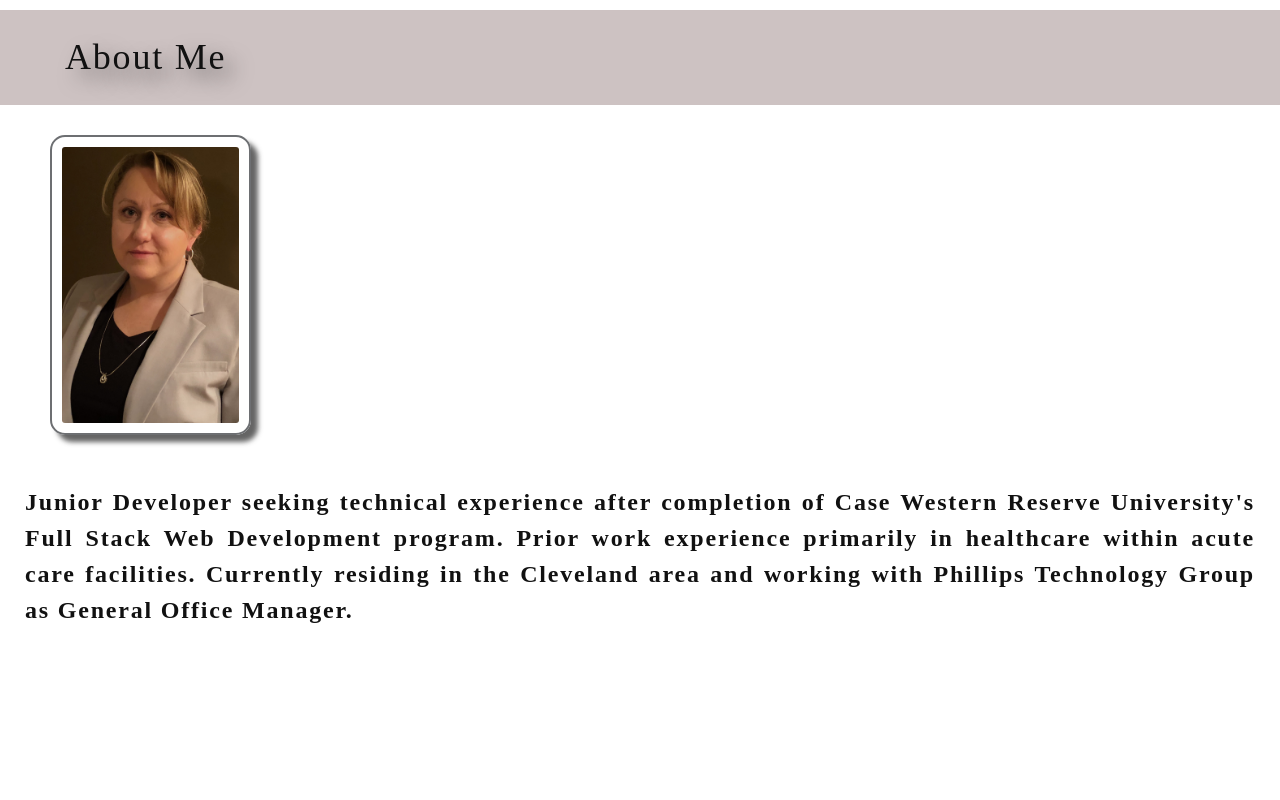
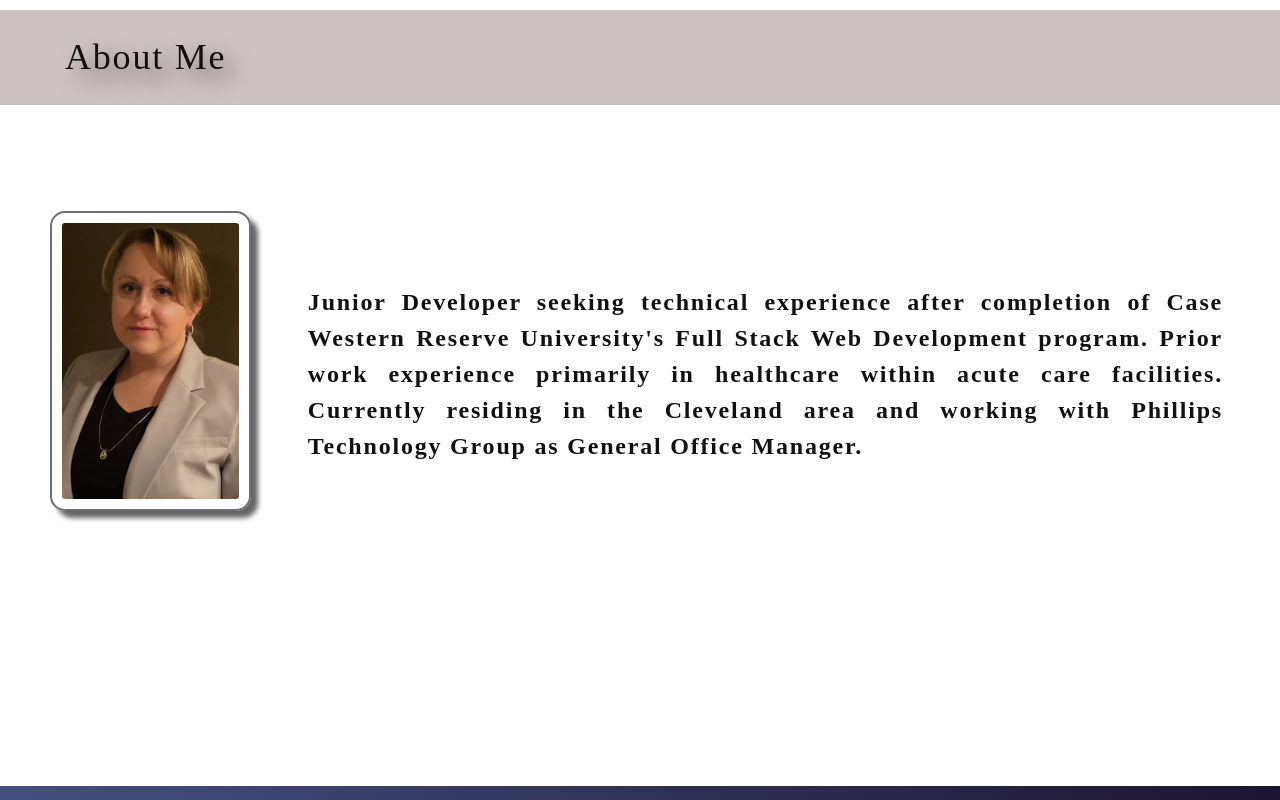
Before and after one commit to cphill11/react-portfolio, a React (Create React App) app: page / in a window 1280 px wide. Shown: the part 500-1300 px from the top of the page. Built offline with nearby package versions, Linux system fonts and the light colour scheme.

Commit message:
padding added to about me section

```diff
--- a/src/components/About.js
+++ b/src/components/About.js
@@ -10,7 +10,7 @@ function About() {
     // class my-5 = (m) margin (y) top & bottom - (5) $spacer-y * 3
     <section className="my-5">
       <h1 id="about">About Me</h1>
-
+      <div id="aboutPhoto">
       {/* Recent photo and short bio */}
       <img
         src={professionalImage}
@@ -27,6 +27,7 @@ function About() {
           Technology Group as General Office Manager.
         </p>
       </div>
+      </div>
     </section>
   );
 }
--- a/src/index.css
+++ b/src/index.css
@@ -35,6 +35,9 @@ body {
   background: var(--tertiary);
   color: var(--darker);
   font-family: "Helvetica, Arial, sans-serif";
+  display: flex;
+  flex-direction: column;
+  min-height: 100vh;
 }
 
 h1,
@@ -153,11 +156,20 @@ button[disabled] {
   background-position-x: 100%;
 }
 
+#aboutPhoto {
+  display: flex;
+  justify-content: space-between;
+  align-items: stretch;
+  padding-top: 6%;
+  padding-bottom: 10%;
+}
+
 #contact-form {
   margin: 0;
 }
 #summary {
   height: 375px;
+  padding: 2.5%;
 }
 
 #skillset {
@@ -290,7 +302,8 @@ footer {
   position: fixed;
   position: absolute;
   width: 100%;
-  margin: 0 0 0 0;
+  /* margin: 0 0 0 0; */
+  margin-top: auto;
   height: 200px;
 }
 
```
